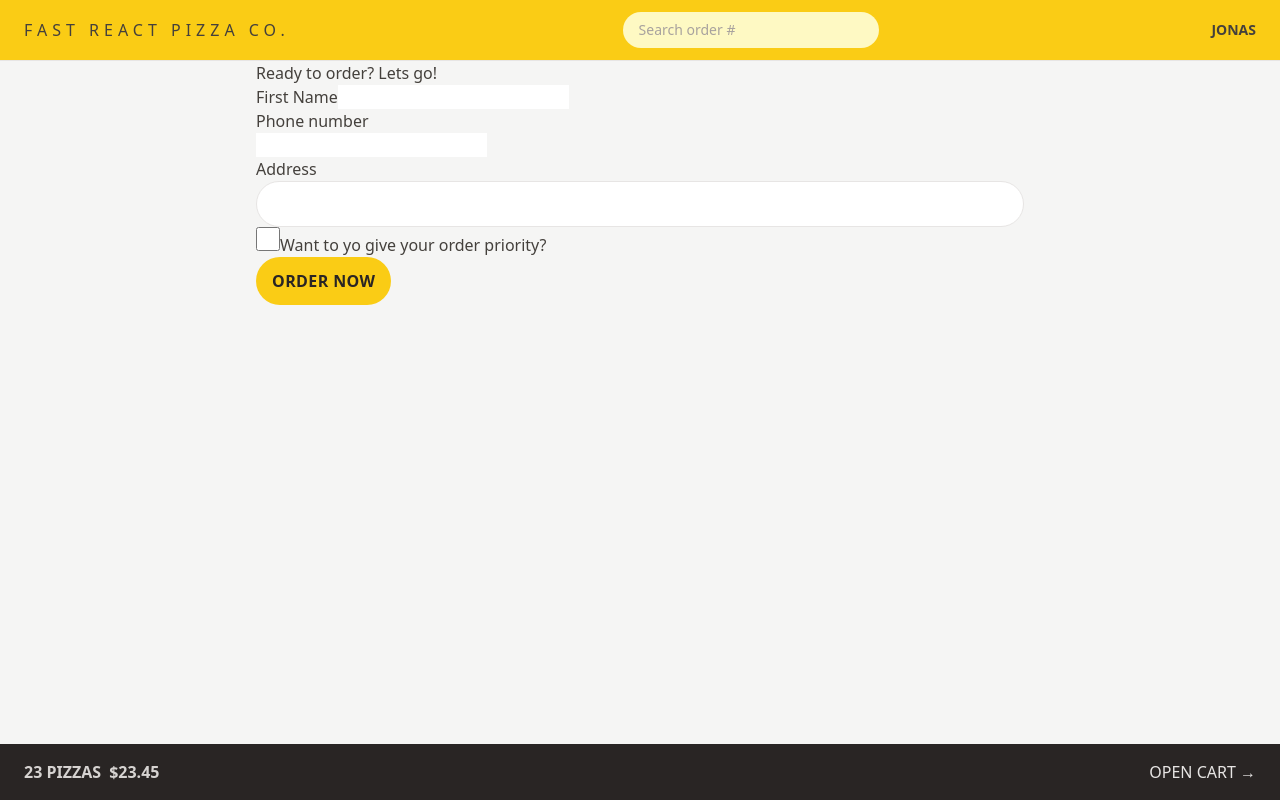
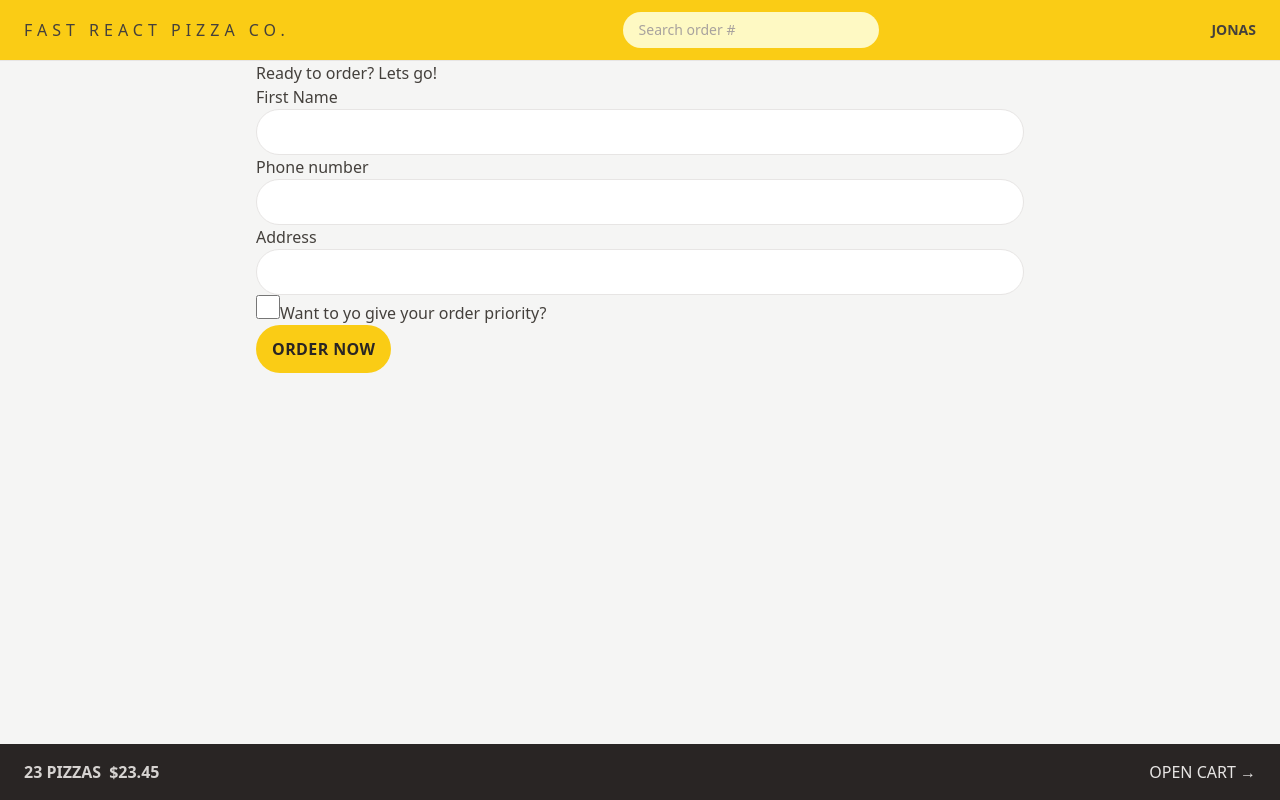
Before and after one commit to Tomo233/fast-react-pizza, a React (Vite) app: page /order/new in a window 1280 px wide. Built offline with nearby package versions, Linux system fonts and the light colour scheme.

Commit message:
reusing styles with @apply

```diff
--- a/src/features/order/CreateOrder.jsx
+++ b/src/features/order/CreateOrder.jsx
@@ -52,13 +52,13 @@
       <Form method="POST">
         <div>
           <label>First Name</label>
-          <input type="text" name="customer" required />
+          <input className="input" type="text" name="customer" required />
         </div>
 
         <div>
           <label>Phone number</label>
           <div>
-            <input type="tel" name="phone" required />
+            <input className="input" type="tel" name="phone" required />
           </div>
           {formErrors?.phone && <p>{formErrors.phone}</p>}
         </div>
@@ -66,12 +66,7 @@
         <div>
           <label>Address</label>
           <div>
-            <input
-              className="w-full rounded-full border border-stone-200 px-4 py-2 text-sm transition-all duration-300 focus:outline-none focus:ring focus:ring-yellow-400 sm:py-3 md:px-6 "
-              type="text"
-              name="address"
-              required
-            />
+            <input className="input" type="text" name="address" required />
           </div>
         </div>
 
--- a/src/index.css
+++ b/src/index.css
@@ -1,20 +1,12 @@
 @tailwind base;
 @tailwind components;
 @tailwind utilities;
-/*
-body {
-  font-family: system-ui, -apple-system, BlinkMacSystemFont, "Segoe UI", Roboto,
-    Oxygen, Ubuntu, Cantarell, "Open Sans", "Helvetica Neue", sans-serif;
-  background-color: #f7f7f7;
-  color: #444;
+
+@layer components {
+  .input {
+    @apply w-full rounded-full border border-stone-200 px-4 py-2 text-sm transition-all duration-300 focus:outline-none focus:ring focus:ring-yellow-400 sm:py-3 md:px-6;
+  }
 }
-
-.layout {
-  display: grid;
-  grid-template-rows: auto 1fr auto;
-  gap: 32px;
-  height: 100dvh;
-} */
 
 /* https://dev.to/afif/i-made-100-css-loaders-for-your-next-project-4eje */
 .loader {
```
